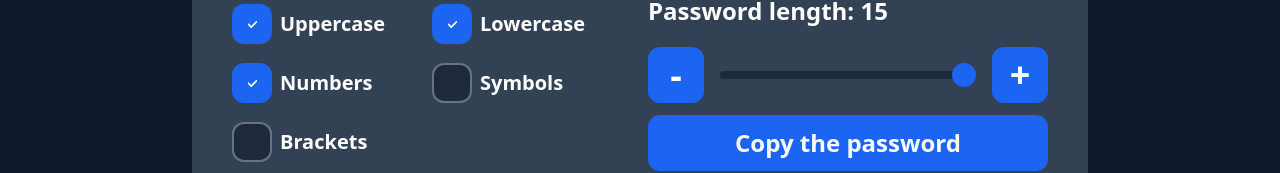
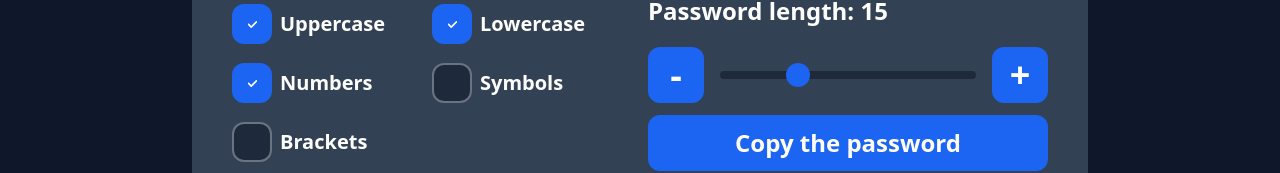
Before and after one commit to srgnevmer/password-generator, a React (Vite) app: page / in a window 1280 px wide. Shown: the part 423-596 px from the top of the page. Built offline with nearby package versions, Linux system fonts and the light colour scheme.

Commit message:
feat: add methods to set the range value

```diff
--- a/src/components/range.tsx
+++ b/src/components/range.tsx
@@ -1,22 +1,42 @@
-import { FC, ChangeEvent } from "react";
+import { FC, useCallback, ChangeEvent } from "react";
 import { Button } from "./index";
+import { useAppDispatch, useAppSelector } from "../redux/typed-hooks";
+import {
+  setLength,
+  lengthIncrement,
+  lengthDecrement,
+} from "../redux/slices/range-slice";
 
 export const Range: FC = () => {
-  const getRangeValue = (event: ChangeEvent<HTMLInputElement>): void => {
-    console.log(event.target.value);
+  const dispatch = useAppDispatch();
+  const passwordLength = useAppSelector<number>((state) => state.range.length);
+
+  const setRangeValue = (event: ChangeEvent<HTMLInputElement>): void => {
+    const currentValue: number = Number(event.target.value);
+    dispatch(setLength(currentValue));
   };
+
+  const decrement = useCallback((): void => {
+    dispatch(lengthDecrement());
+  }, []);
+
+  const increment = useCallback((): void => {
+    dispatch(lengthIncrement());
+  }, []);
 
   return (
     <div className="w-full h-16 flex justify-center items-center mb-2">
-      <Button text="-" type="primary" />
+      <Button text="-" type="primary" func={decrement} />
       <input
         id="range"
         type="range"
+        min="1"
         max="50"
-        onChange={getRangeValue}
+        value={passwordLength}
+        onChange={setRangeValue}
         className="w-full h-2 bg-slate-800 rounded-lg appearance-none cursor-pointer range-lg mx-4"
       />
-      <Button text="+" type="primary" />
+      <Button text="+" type="primary" func={increment} />
     </div>
   );
 };
```
